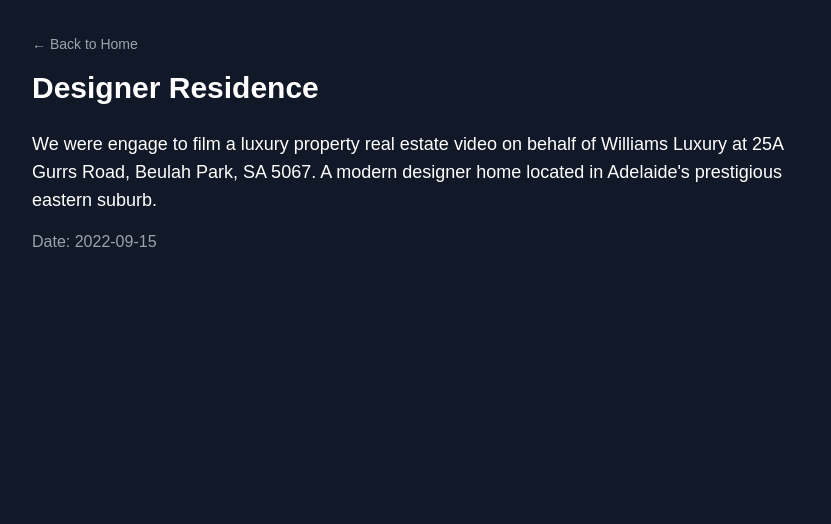
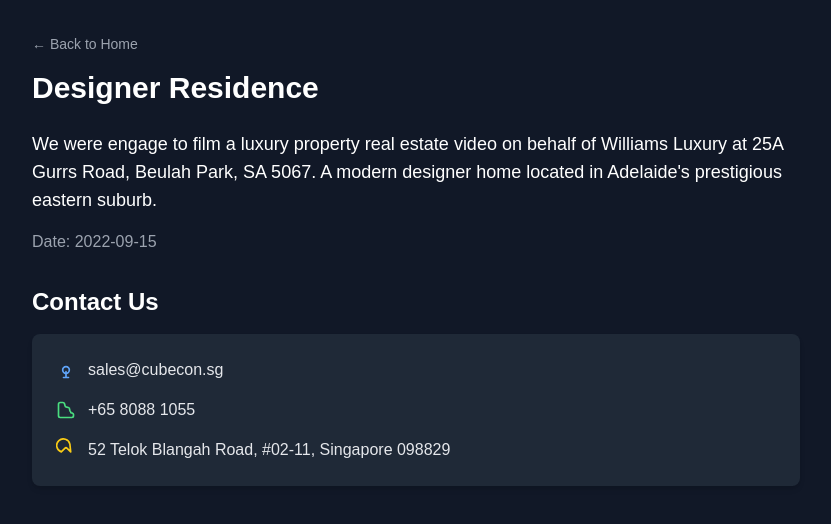
Before and after one commit to ZaynJarvis/ys-demo, a Next.js app: page /projects/extra in a window 1280 px wide. Shown: the top 524 px of the page, without its empty margins (224-1055 px from the left). Built offline with nearby package versions, Linux system fonts and the light colour scheme.

Commit message:
feat: use contact page

```diff
--- a/package.json
+++ b/package.json
@@ -12,6 +12,7 @@
     "next": "14.2.15",
     "react": "^18",
     "react-dom": "^18",
+    "react-icons": "^5.5.0",
     "react-youtube": "^10.1.0",
     "sharp": "^0.33.5"
   },
--- a/src/app/components/NavBar.jsx
+++ b/src/app/components/NavBar.jsx
@@ -1,6 +1,7 @@
 'use client'
 
 import { useState, useEffect } from "react";
+import Link from 'next/link';
 
 // Declare this file as a client component
 export default function NavBar() {
@@ -55,7 +56,7 @@ export default function NavBar() {
                     <a href="#about" onClick={() => toggleMenu()} className="text-white hover:text-gray-300 cursor-pointer block p-4">About</a>
                 </li>
                 <li>
-                    <a href="#gallary" onClick={() => toggleMenu()} className="text-white hover:text-gray-300 cursor-pointer block p-4">Gallary</a>
+                    <a href="#contact" onClick={() => toggleMenu()} className="text-white hover:text-gray-300 cursor-pointer block p-4">Contact</a>
                 </li>
             </ul>
         </nav>
--- a/src/app/page.tsx
+++ b/src/app/page.tsx
@@ -2,7 +2,7 @@ import Image from "next/image";
 import demoImg from "@/app/images/demo.jpg";
 import ProductsPage from "./pages/products";
 import AboutPage from "./pages/about";
-import GallaryPage from "./pages/gallary";
+import ContactPage from "./pages/gallary";
 import NavBar from './components/NavBar';
 import WhatsAppButton from './components/WhatsAppButton';
 
@@ -34,8 +34,8 @@ export default function Home() {
       <section id="about" className="min-h-screen flex items-center justify-center bg-gray-700 text-white">
         <AboutPage />
       </section>
-      <section id="gallary" className="min-h-screen flex items-center justify-center bg-gray-600 text-white">
-        <GallaryPage />
+      <section id="contact" className="min-h-screen flex items-center justify-center bg-gray-600 text-white">
+        <ContactPage />
       </section>
       <WhatsAppButton/>
     </div>
--- a/src/app/pages/gallary.tsx
+++ b/src/app/pages/gallary.tsx
@@ -1,35 +1,26 @@
-import Image from 'next/image';
-// import { config } from '@/app/utils/conf';
-import config from '@/app/utils/config.json';
+import { FaEnvelope, FaPhone, FaMapMarkerAlt } from 'react-icons/fa';
 
-const GalleryPage = () => {
-    const images = config.gallery_path
-
+const ContactPage = () => {
     return (
-        <div className="w-full bg-gray-900 min-h-screen flex p-0 text-white flex-col md:flex-row relative">
-            <div className="md:w-1/3 text-left text-lg m-8">
-                <h1 className="text-3xl md:text-4xl font-bold mb-4">Contact Us</h1>
-                <div className="contact-container">
-                    <p><strong>Email:</strong> sales@cubecon.sg</p>
-                    <p><strong>Phone:</strong> +65 8088 1055</p>
-                    <p className='flex'><strong>Address:&nbsp;</strong>
-                    <span>
-                        52 Telok Blangah Road,<br/>
-                        #02-11,<br/>
-                        Singapore 098829</span>
-                    </p>
+        <div className="w-full min-h-screen flex items-center justify-center bg-gray-900 text-white p-8">
+            <div className="bg-gray-800 rounded-xl shadow-lg p-10 max-w-md w-full flex flex-col gap-6">
+                <h1 className="text-3xl font-bold mb-2 text-center">Contact Us</h1>
+                <p className="text-gray-400 text-center mb-6">We'd love to hear from you. Reach out to us using the information below.</p>
+                <div className="flex items-center gap-4">
+                    <FaEnvelope className="text-blue-400 w-6 h-6" />
+                    <span className="text-gray-200 text-lg">sales@cubecon.sg</span>
                 </div>
-            </div>
-            <div className="relative md:w-2/3" style={{ columnCount: 3, columnGap: "0px" }}>
-                <div className="absolute inset-0 md:inset-y-0 md:right-auto w-full md:w-48 h-48 md:h-full bg-gradient-to-b md:bg-gradient-to-r from-gray-900 via-transparent to-transparent"></div>
-                {images.map((images, index) => (
-                    <div key={index} className="mb-0 break-inside-avoid">
-                        <Image src={images} alt={`Gallery image ${index + 1}`} style={{ width: "100%", display: "block" }} width={720} height={720} />
-                    </div>
-                ))}
+                <div className="flex items-center gap-4">
+                    <FaPhone className="text-green-400 w-6 h-6" />
+                    <span className="text-gray-200 text-lg">+65 8088 1055</span>
+                </div>
+                <div className="flex items-start gap-4">
+                    <FaMapMarkerAlt className="text-yellow-400 w-6 h-6 mt-1" />
+                    <span className="text-gray-200 text-lg">52 Telok Blangah Road,<br/>#02-11,<br/>Singapore 098829</span>
+                </div>
             </div>
         </div>
     );
 }
 
-export default GalleryPage;
+export default ContactPage;
--- a/src/app/projects/[id]/page.jsx
+++ b/src/app/projects/[id]/page.jsx
@@ -28,18 +28,23 @@ export default function ProjectDetailPage({ params }) {
         </div>
         <p className="mb-4 text-lg">{project.description}</p>
         <div className="mb-2 text-gray-400">Date: {project.date}</div>
-        {galleryImages.length > 0 && (
-          <div className="mt-8">
-            <h2 className="text-2xl font-semibold mb-4">Project Photos</h2>
-            <div className="grid grid-cols-1 md:grid-cols-2 gap-4">
-              {galleryImages.map((img, idx) => (
-                <div key={idx} className="relative w-full aspect-square">
-                  <Image src={img} alt={`Project photo ${idx + 1}`} fill className="rounded object-cover" />
-                </div>
-              ))}
+        <div className="mt-8">
+          <h2 className="text-2xl font-semibold mb-4">Contact Us</h2>
+          <div className="bg-gray-800 rounded-lg shadow-md p-6 flex flex-col gap-4">
+            <div className="flex items-center gap-3">
+              <svg className="w-5 h-5 text-blue-400" fill="none" stroke="currentColor" strokeWidth="2" viewBox="0 0 24 24"><path strokeLinecap="round" strokeLinejoin="round" d="M16 12a4 4 0 01-8 0 4 4 0 018 0z" /><path strokeLinecap="round" strokeLinejoin="round" d="M12 14v7m0 0H9m3 0h3" /></svg>
+              <span className="text-gray-200">sales@cubecon.sg</span>
+            </div>
+            <div className="flex items-center gap-3">
+              <svg className="w-5 h-5 text-green-400" fill="none" stroke="currentColor" strokeWidth="2" viewBox="0 0 24 24"><path strokeLinecap="round" strokeLinejoin="round" d="M3 5a2 2 0 012-2h3.28a2 2 0 011.94 1.515l.516 2.064A2 2 0 0012.72 8.485l2.064.516A2 2 0 0116.28 11.28l.516 2.064A2 2 0 0117.795 15.28l2.064.516A2 2 0 0121 17.28V19a2 2 0 01-2 2H5a2 2 0 01-2-2V5z" /></svg>
+              <span className="text-gray-200">+65 8088 1055</span>
+            </div>
+            <div className="flex items-start gap-3">
+              <svg className="w-5 h-5 text-yellow-400" fill="none" stroke="currentColor" strokeWidth="2" viewBox="0 0 24 24"><path strokeLinecap="round" strokeLinejoin="round" d="M17.657 16.657L13.414 12.414a2 2 0 00-2.828 0l-4.243 4.243A8 8 0 1116.657 7.343z" /></svg>
+              <span className="text-gray-200">52 Telok Blangah Road, #02-11, Singapore 098829</span>
             </div>
           </div>
-        )}
+        </div>
       </div>
     </div>
   );
```
Also changed, not shown: 1 other file (tests, documents, lock files or other folders).
